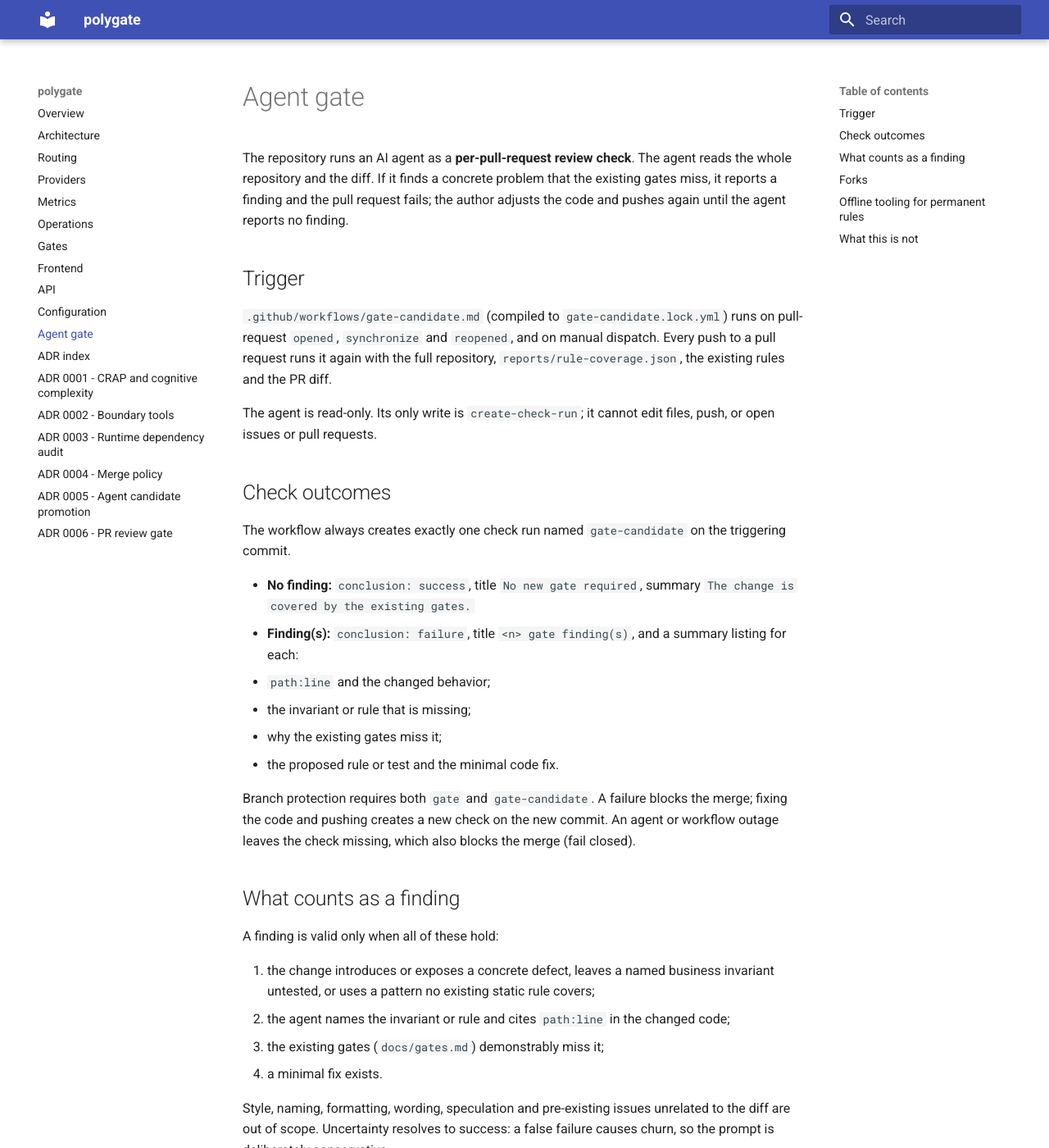
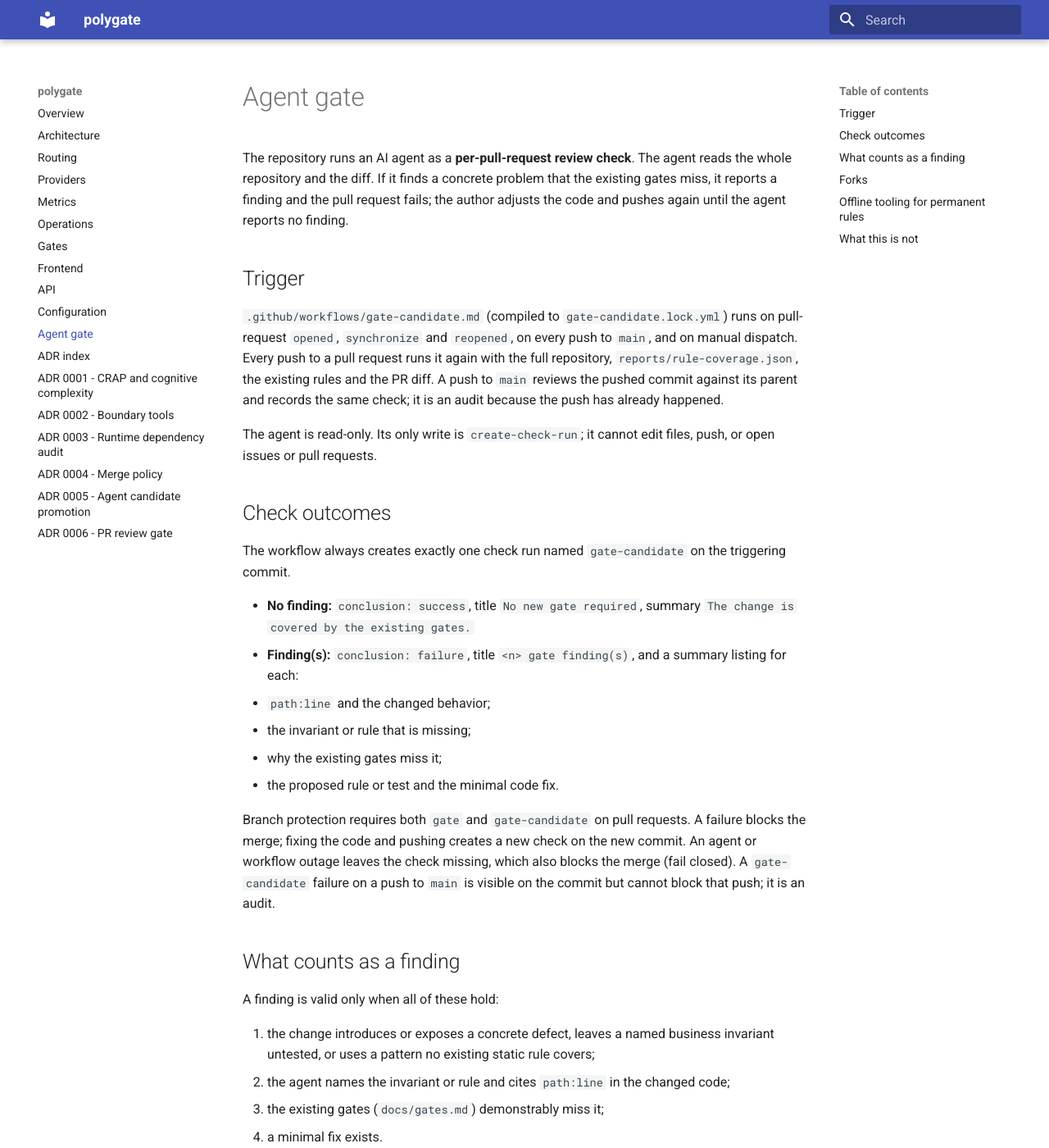
Before and after one commit to Zephyr236/polygate, an MkDocs documentation site: the page built from docs/agent-gate.md, in a window 1280 px wide and 1400 px high. Shown: the whole window at 82% size. Built offline with MkDocs 1.6.1 and Material for MkDocs 9.7.7, drawn with Linux system fonts in a browser that asks for light colours.

Commit message:
feat: review every push to main as well as pull requests
Add a push trigger for main. The check-run target is now omitted so the handler
uses pull_request.head.sha on PRs and GITHUB_SHA on pushes. A push check is an
audit: it records findings on the commit but cannot block the push that already
happened.

Co-Authored-By: Claude Code <noreply@anthropic.com>

```diff
--- a/docs/agent-gate.md
+++ b/docs/agent-gate.md
@@ -8,8 +8,10 @@ reports no finding.
 ## Trigger
 
 `.github/workflows/gate-candidate.md` (compiled to `gate-candidate.lock.yml`) runs on pull-request
-`opened`, `synchronize` and `reopened`, and on manual dispatch. Every push to a pull request runs it
-again with the full repository, `reports/rule-coverage.json`, the existing rules and the PR diff.
+`opened`, `synchronize` and `reopened`, on every push to `main`, and on manual dispatch. Every push
+to a pull request runs it again with the full repository, `reports/rule-coverage.json`, the existing
+rules and the PR diff. A push to `main` reviews the pushed commit against its parent and records the
+same check; it is an audit because the push has already happened.
 
 The agent is read-only. Its only write is `create-check-run`; it cannot edit files, push, or open
 issues or pull requests.
@@ -26,9 +28,10 @@ The workflow always creates exactly one check run named `gate-candidate` on the
   - why the existing gates miss it;
   - the proposed rule or test and the minimal code fix.
 
-Branch protection requires both `gate` and `gate-candidate`. A failure blocks the merge; fixing the
-code and pushing creates a new check on the new commit. An agent or workflow outage leaves the check
-missing, which also blocks the merge (fail closed).
+Branch protection requires both `gate` and `gate-candidate` on pull requests. A failure blocks the
+merge; fixing the code and pushing creates a new check on the new commit. An agent or workflow outage
+leaves the check missing, which also blocks the merge (fail closed). A `gate-candidate` failure on a
+push to `main` is visible on the commit but cannot block that push; it is an audit.
 
 ## What counts as a finding
 
```
Also changed, not shown: CHANGELOG.md (+3 -2 lines), docs/adr/0006-pr-review-gate.md (+6 -5 lines), docs/gates.md (+1 -1 lines), .github/workflows/gate-candidate.md, 1 other file.
